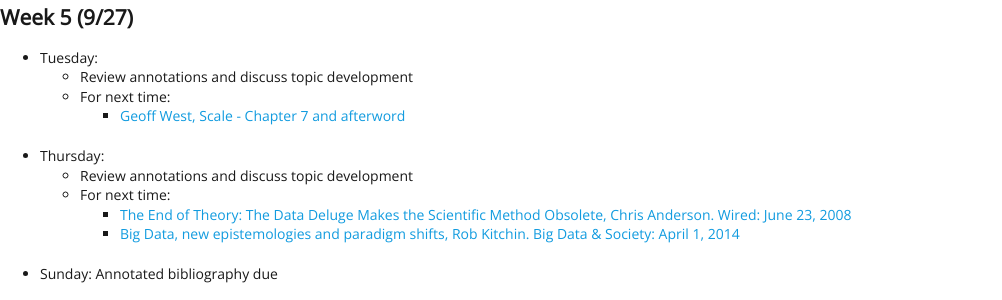
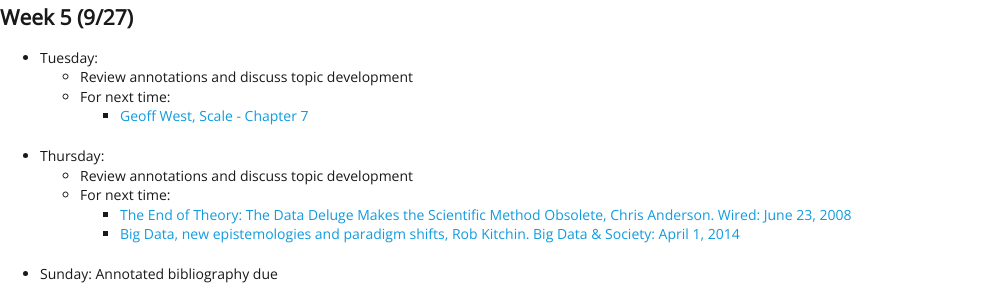
Before and after one commit to EMBrewer/dat150, a Jekyll site: the page built from _posts/2021-09-17-schedule.md, in a window 1280 px wide and 900 px high, scrolled down 1058 px. Shown: the part 154-454 px from the top of the window, without its empty margins (0-1002 px from the left). Built offline with Jekyll 4.4.1, drawn with Linux system fonts in a browser that asks for light colours; our own code applies the rules of GitHub Pages for plain Markdown files.

Commit message:
Update 2021-09-17-schedule.md

```diff
--- a/_posts/2021-09-17-schedule.md
+++ b/_posts/2021-09-17-schedule.md
@@ -50,7 +50,7 @@
 - Tuesday:
 	- Review annotations and discuss topic development
 	- For next time:
-		- [Geoff West, Scale - Chapter 7 and afterword](https://dsfall21.slack.com/files/U02DA5H2NGJ/F02EVA0KH8V/west_scale.pdf)
+		- [Geoff West, Scale - Chapter 7](https://dsfall21.slack.com/files/U02DA5H2NGJ/F02EVA0KH8V/west_scale.pdf)
 - Thursday:
 	- Review annotations and discuss topic development
 	- For next time:
```
